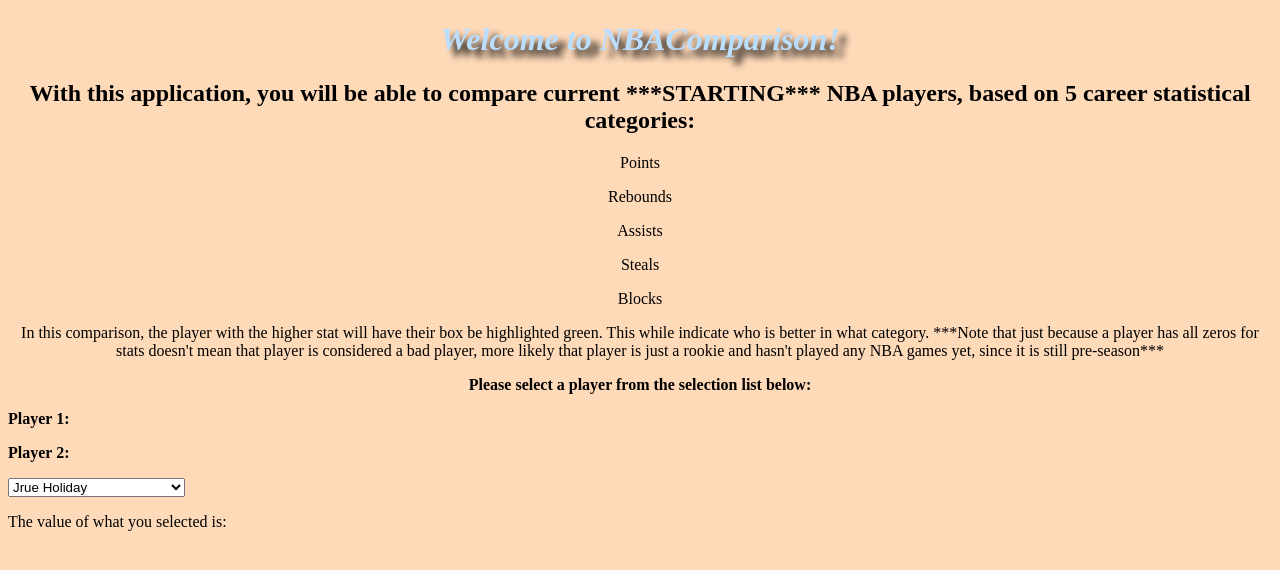
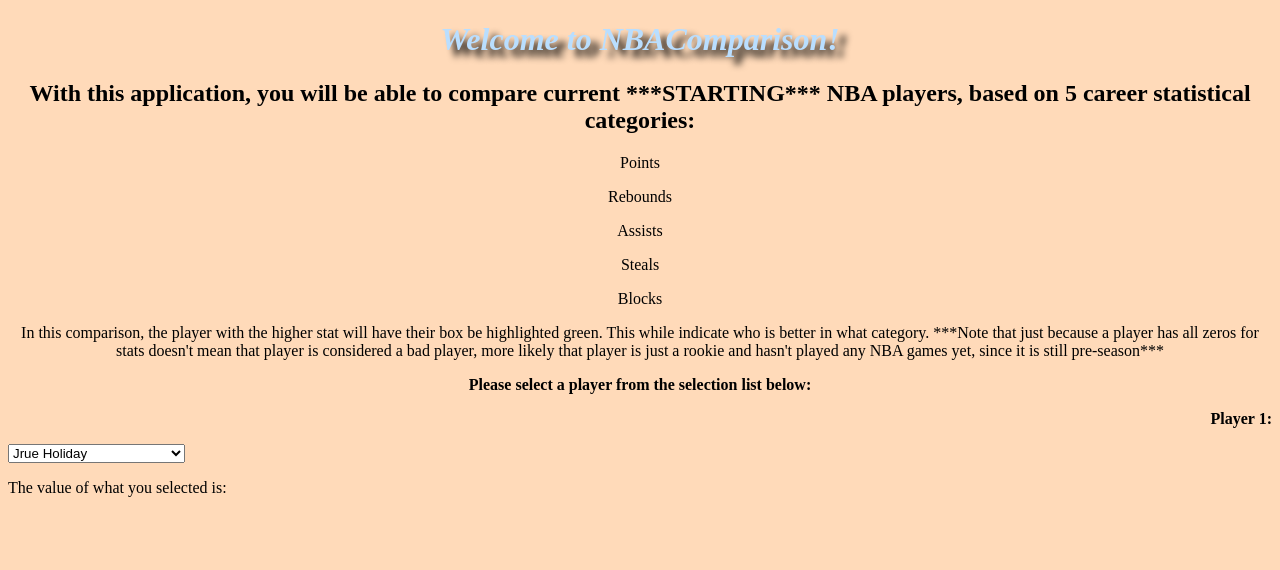
Before and after one commit to tchaidez/SoftwareFinalProjectTC, a plain HTML site: page index.html in a window 1280 px wide. Drawn offline with Linux system fonts and the light colour scheme.

```diff
--- a/index.html
+++ b/index.html
@@ -50,11 +50,10 @@
 
       -->
 
-      <b> Player 1: </b>
-
-      <p style= "text-align:left;"><b> Player 2: </b></p>
 
     <div class= "firstPlayerSelection">
+
+        <p style= "text-align:right;"><b> Player 1: </b></p>
 
         <p style= "text-align:left;">
             <select onclick="getPlayer()" id="Player1">
```
